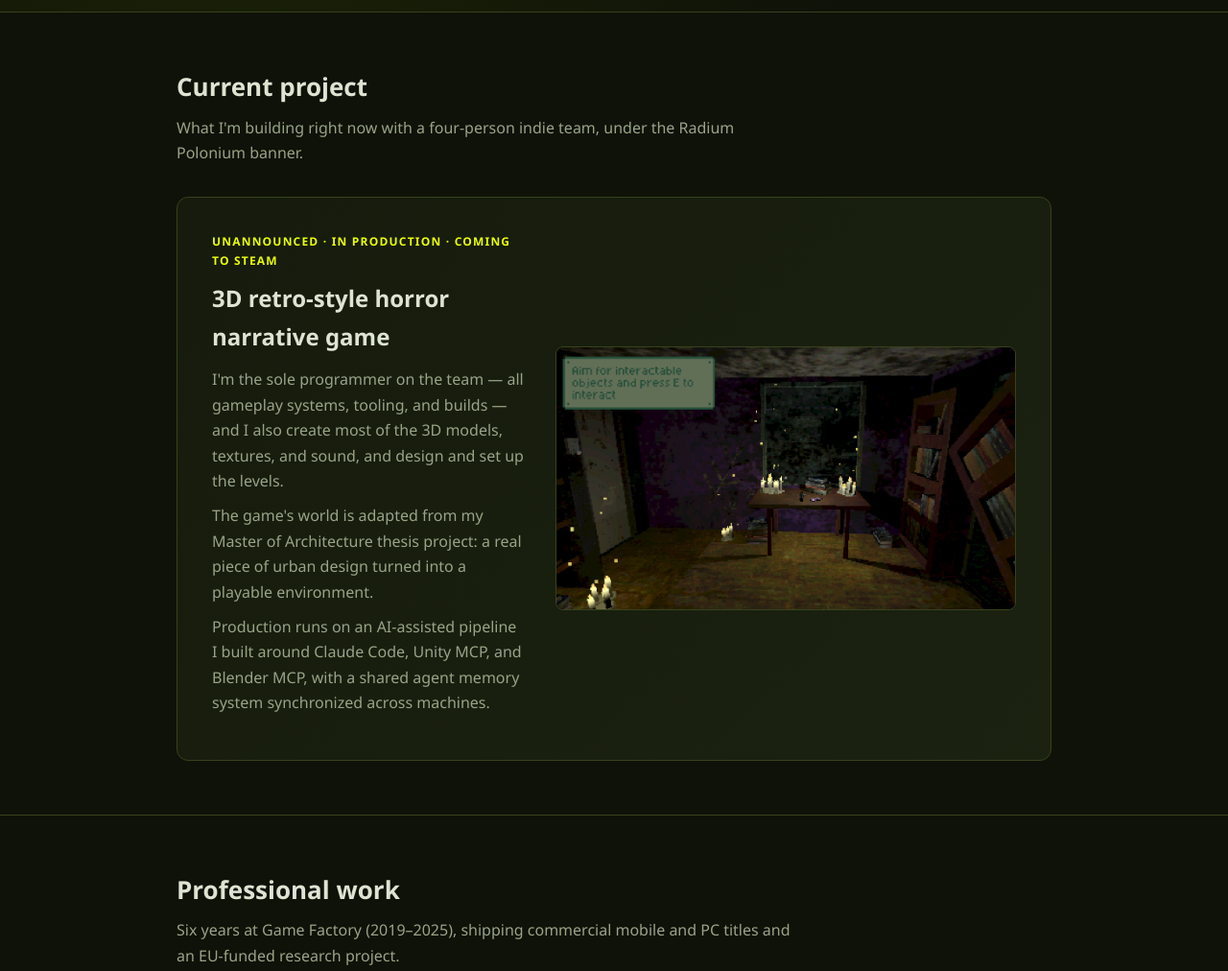
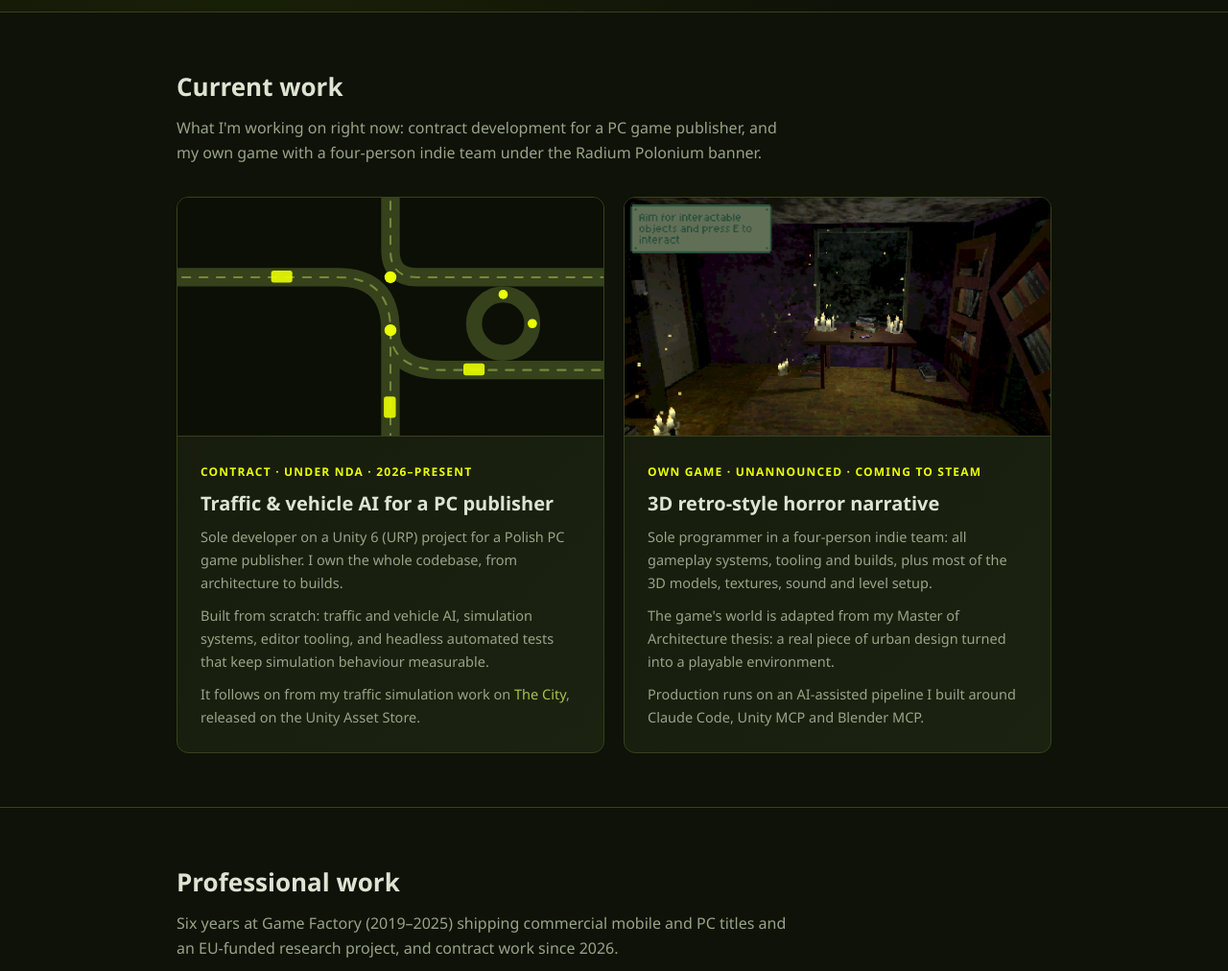
Before and after one commit to RadiumPolonium/radiumpolonium.github.io, a plain HTML site: page portfolio/index.html in a window 1280 px wide. Shown: the part 500-1512 px from the top of the page at 96% size. Drawn offline with Linux system fonts and the light colour scheme.

Commit message:
portfolio: add current contract (Current work + Professional work), promote The City with Asset Store link, simulation-first hero/meta, Simulation & AI skills card
Co-Authored-By: Claude Opus 5.5 <noreply@anthropic.com>

```diff
--- a/portfolio/index.html
+++ b/portfolio/index.html
@@ -4,7 +4,7 @@
 <meta charset="UTF-8">
 <meta name="viewport" content="width=device-width, initial-scale=1.0">
 <title>Radosław Polasik — Game Developer</title>
-<meta name="description" content="Game developer with 6 years of professional experience. Unity/C#, Unreal/C++, GameMaker. Available for remote contract / B2B work.">
+<meta name="description" content="Unity developer specialising in simulation and traffic AI, with 6+ years shipping commercial games. Available for remote contract / B2B work.">
 <link rel="icon" type="image/png" href="/img/logo.png">
 <style>
   :root{
@@ -40,6 +40,13 @@
   /* current project */
   .feature{background:linear-gradient(135deg,var(--bg2),var(--card));border:1px solid var(--line);border-radius:12px;padding:36px;display:grid;grid-template-columns:1fr 480px;gap:32px;align-items:center}
   .feature .ph{height:200px}
+  .now{display:grid;grid-template-columns:1fr 1fr;gap:20px}
+  .now-card{background:linear-gradient(135deg,var(--bg2),var(--card));border:1px solid var(--line);border-radius:12px;overflow:hidden;display:flex;flex-direction:column}
+  .now-card .media{display:block;width:100%;height:auto;aspect-ratio:16/9;object-fit:cover;background:#0c0f06;border-bottom:1px solid var(--line)}
+  .now-card .body{padding:22px 24px 24px;flex:1}
+  .now-card h3{font-size:20px;line-height:1.3;margin-bottom:10px}
+  .now-card p{font-size:14.5px;color:var(--muted);margin-bottom:10px}
+  .now-card p:last-child{margin-bottom:0}
   .feature .teaser{width:100%;height:auto;display:block;border-radius:8px;border:1px solid var(--line)}
   .badge{display:inline-block;font-size:12px;font-weight:700;letter-spacing:.1em;text-transform:uppercase;color:var(--accent);margin-bottom:10px}
   .feature h3{font-size:24px;margin-bottom:12px}
@@ -68,6 +75,7 @@
   @media(max-width:760px){
     h1{font-size:32px}
     .feature{grid-template-columns:1fr}
+    .now{grid-template-columns:1fr}
     nav .wrap{height:auto;flex-wrap:wrap;row-gap:2px;padding:8px 24px}
     nav .logo{font-size:15px;gap:10px}
     nav .logo img{width:36px;height:36px}
@@ -80,7 +88,7 @@
 <nav><div class="wrap">
   <span class="logo"><img src="/img/logo.png" alt="Radium Polonium logo">RADOSŁAW POLASIK</span>
   <span class="links">
-    <a href="#current">Current project</a>
+    <a href="#current">Current work</a>
     <a href="#work">Professional work</a>
     <a href="#personal">Personal games</a>
     <a href="#contact">Contact</a>
@@ -88,9 +96,9 @@
 </div></nav>
 
 <header><div class="wrap">
-  <h1>Game developer who ships —<br>from prototype to store.</h1>
-  <p class="tagline">Unity / C# &nbsp;·&nbsp; Unreal Engine / C++ &nbsp;·&nbsp; GameMaker<br>
-  6 years of professional experience &nbsp;·&nbsp; Master of Architecture &nbsp;·&nbsp; Szczecin, Poland</p>
+  <h1>Unity developer for simulation —<br>and games that ship.</h1>
+  <p class="tagline">Traffic &amp; vehicle AI &nbsp;·&nbsp; Unity / C# &nbsp;·&nbsp; ECS/DOTS &nbsp;·&nbsp; Unreal Engine / C++<br>
+  6+ years of professional experience &nbsp;·&nbsp; Master of Architecture &nbsp;·&nbsp; Szczecin, Poland</p>
   <span class="avail">Available for remote contract / B2B work</span>
   <p class="hero-links">
     <a href="mailto:radiumpoloniumgames@gmail.com">Email</a>
@@ -102,24 +110,61 @@
 </div></header>
 
 <section id="current"><div class="wrap">
-  <h2>Current project</h2>
-  <p class="sub">What I'm building right now with a four-person indie team, under the Radium Polonium banner.</p>
-  <div class="feature">
-    <div>
-      <span class="badge">Unannounced · In production · Coming to Steam</span>
-      <h3>3D retro-style horror narrative game</h3>
-      <p>I'm the sole programmer on the team — all gameplay systems, tooling, and builds — and I also create most of the 3D models, textures, and sound, and design and set up the levels.</p>
-      <p>The game's world is adapted from my Master of Architecture thesis project: a real piece of urban design turned into a playable environment.</p>
-      <p>Production runs on an AI-assisted pipeline I built around Claude Code, Unity MCP, and Blender MCP, with a shared agent memory system synchronized across machines.</p>
-    </div>
-    <a href="/img/cloverfield-teaser.png" target="_blank" rel="noopener"><img class="teaser" src="/img/cloverfield-teaser.png" alt="In-game teaser: a candle-lit room in the game's PSX retro style"></a>
+  <h2>Current work</h2>
+  <p class="sub">What I'm working on right now: contract development for a PC game publisher, and my own game with a four-person indie team under the Radium Polonium banner.</p>
+  <div class="now">
+    <article class="now-card">
+      <!-- Abstract decoration only: no visuals from the contract project (NDA). -->
+      <svg class="media" viewBox="0 0 320 180" role="img" aria-label="Abstract road network diagram">
+        <g fill="none" stroke-linecap="round">
+          <path d="M-10 60 H120 Q160 60 160 100 V200" stroke="var(--line)" stroke-width="14"/>
+          <path d="M160 -10 V40 Q160 60 180 60 H330" stroke="var(--line)" stroke-width="14"/>
+          <path d="M160 100 Q160 130 200 130 H330" stroke="var(--line)" stroke-width="14"/>
+          <circle cx="245" cy="95" r="22" stroke="var(--line)" stroke-width="12"/>
+          <path d="M-10 60 H120 Q160 60 160 100 V200" stroke="var(--accent2)" stroke-width="1.5" stroke-dasharray="6 7" opacity=".55"/>
+          <path d="M160 -10 V40 Q160 60 180 60 H330" stroke="var(--accent2)" stroke-width="1.5" stroke-dasharray="6 7" opacity=".55"/>
+          <path d="M160 100 Q160 130 200 130 H330" stroke="var(--accent2)" stroke-width="1.5" stroke-dasharray="6 7" opacity=".55"/>
+        </g>
+        <g fill="var(--accent)">
+          <circle cx="160" cy="60" r="4.5"/><circle cx="160" cy="100" r="4.5"/><circle cx="245" cy="73" r="3.5"/><circle cx="267" cy="95" r="3.5"/>
+          <rect x="70" y="55" width="16" height="9" rx="2" opacity=".9"/><rect x="215" y="125" width="16" height="9" rx="2" opacity=".9"/><rect x="155" y="150" width="9" height="16" rx="2" opacity=".9"/>
+        </g>
+      </svg>
+      <div class="body">
+        <span class="badge">Contract · Under NDA · 2026–present</span>
+        <h3>Traffic &amp; vehicle AI for a PC publisher</h3>
+        <p>Sole developer on a Unity 6 (URP) project for a Polish PC game publisher. I own the whole codebase, from architecture to builds.</p>
+        <p>Built from scratch: traffic and vehicle AI, simulation systems, editor tooling, and headless automated tests that keep simulation behaviour measurable.</p>
+        <p>It follows on from my traffic simulation work on <a href="#work">The City</a>, released on the Unity Asset Store.</p>
+      </div>
+    </article>
+    <article class="now-card">
+      <a href="/img/cloverfield-teaser.png" target="_blank" rel="noopener"><img class="media" src="/img/cloverfield-teaser.png" alt="In-game teaser: a candle-lit room in the game's PSX retro style"></a>
+      <div class="body">
+        <span class="badge">Own game · Unannounced · Coming to Steam</span>
+        <h3>3D retro-style horror narrative</h3>
+        <p>Sole programmer in a four-person indie team: all gameplay systems, tooling and builds, plus most of the 3D models, textures, sound and level setup.</p>
+        <p>The game's world is adapted from my Master of Architecture thesis: a real piece of urban design turned into a playable environment.</p>
+        <p>Production runs on an AI-assisted pipeline I built around Claude Code, Unity MCP and Blender MCP.</p>
+      </div>
+    </article>
   </div>
 </div></section>
 
 <section id="work"><div class="wrap">
   <h2>Professional work</h2>
-  <p class="sub">Six years at Game Factory (2019–2025), shipping commercial mobile and PC titles and an EU-funded research project.</p>
+  <p class="sub">Six years at Game Factory (2019–2025) shipping commercial mobile and PC titles and an EU-funded research project, and contract work since 2026.</p>
   <div class="grid">
+    <!-- Current contract. Public facts only (NDA): contract Unity development for a game publisher, sole developer; vehicle/traffic AI, simulation systems, editor tooling, automated testing. No client name, no project name, no visuals. -->
+    <div class="card"><div class="body">
+      <h3>Traffic &amp; vehicle AI for a PC publisher</h3><div class="meta">Unity 6 · URP · Contract, under NDA · 2026–present</div>
+      <p>Sole developer on a Unity 6 project for a Polish PC game publisher. Building traffic and vehicle AI, simulation systems, editor tooling and automated tests from scratch.</p>
+    </div></div>
+    <div class="card"><img class="shot" src="/img/the-city.jpg" alt="The City — simulated traffic at a city intersection with cars, trucks and traffic lights"><div class="body">
+      <h3>The City: traffic &amp; pedestrians ECS system</h3><div class="meta">Unity ECS · EU-funded research · Unity Asset Store · 2021–2023</div>
+      <p>Simulation of vehicle and pedestrian behaviour in urban and rural areas for games and simulators. I designed and implemented the behaviour algorithms in experimental Unity ECS.
+        <a class="play" href="https://assetstore.unity.com/packages/templates/systems/the-city-traffic-and-pedestrians-ecs-system-246714" target="_blank" rel="noopener">View on the Unity Asset Store →</a></p>
+    </div></div>
     <div class="card"><div class="body">
       <h3>Live 4X strategy title</h3><div class="meta">Unity ECS · Co-development · Live game · 2025</div>
       <p>Contract work for a major European strategy-games group: ported a live 4X title with a large active player base to the client's proprietary Unity ECS framework — debugging and stabilisation.</p>
@@ -135,10 +180,6 @@
     <div class="card"><div class="body">
       <h3>Mobile 4X prototype</h3><div class="meta">Unity · Mobile 4X · Prototype · 2022–2023</div>
       <p>Prototype of a mobile 4X strategy game — prototyped core mechanics and optimised frontend–backend communication.</p>
-    </div></div>
-    <div class="card"><img class="shot" src="/img/the-city.jpg" alt="The City — simulated traffic at a city intersection with cars, trucks and traffic lights"><div class="body">
-      <h3>The City: traffic &amp; pedestrians ECS system</h3><div class="meta">Unity ECS · EU-funded research · Unity Asset Store · 2021–2023</div>
-      <p>Simulation of vehicle and pedestrian behaviour in urban and rural areas for games and simulators. I designed and implemented the behaviour algorithms in experimental Unity ECS.</p>
     </div></div>
     <div class="card"><img class="shot" src="/img/psych.jpg" alt="Psych! — deck selection and answer-picking screens"><div class="body">
       <h3>Psych! Outwit Your Friends</h3><div class="meta">Unity · Mobile · Live ops · 2020–2021</div>
@@ -195,8 +236,10 @@
   <h2>How I work</h2>
   <p class="sub">A generalist profile built for small teams and contract work.</p>
   <div class="cols">
+    <div class="skill"><h3>SIMULATION &amp; AI</h3>
+      <p>Traffic and vehicle AI, pedestrian and crowd simulation, large agent counts in Unity ECS/DOTS. Editor tooling and headless automated tests (NUnit) that keep simulation behaviour measurable and regression-free.</p></div>
     <div class="skill"><h3>ENGINEERING</h3>
-      <p>Unity (incl. experimental ECS/DOTS), C#; Unreal Engine 5, C++ &amp; Blueprints; GameMaker. Mechanics prototyping, physics and movement controllers, shaders, pathfinding and collision avoidance, MVVM, design patterns.</p></div>
+      <p>Unity 6 / URP (incl. ECS/DOTS), C#; Unreal Engine 5, C++ &amp; Blueprints; GameMaker. Mechanics prototyping, physics and movement controllers, shaders, pathfinding and collision avoidance, MVVM, design patterns.</p></div>
     <div class="skill"><h3>AI-ASSISTED PIPELINE</h3>
       <p>Daily production use of Claude and Claude Code with Unity MCP and Blender MCP. Built a cross-machine shared memory system for project agents — a small team working at a bigger team's pace.</p></div>
     <div class="skill"><h3>SPATIAL DESIGN</h3>
@@ -209,7 +252,8 @@
 <section id="about"><div class="wrap about">
   <h2>About</h2>
   <p style="margin-top:20px">I spent six years at Game Factory shipping commercial mobile and PC titles — from live ops on games with active player bases, through platform ports, to an EU-funded traffic simulation research project released on the Unity Asset Store.</p>
-  <p>In 2025 I left to build a commercial title full-time with a four-person indie team, under my Radium Polonium banner. I own all of the programming and much of the art, audio, and level design.</p>
+  <p>In 2025 I left to build a commercial title with a four-person indie team under my Radium Polonium banner, where I own all of the programming and much of the art, audio, and level design.</p>
+  <p>Since August 2026 I've also been working as a contract Unity developer for a Polish PC game publisher, building traffic and vehicle AI and simulation systems — the same field as The City.</p>
   <p>Before games, I earned a Master of Architecture — and I still use it: the world of our current game is my thesis project, rebuilt as a playable environment.</p>
 </div></section>
 
@@ -223,8 +267,7 @@
     <a href="https://radium-polonium.itch.io/">itch.io</a>
   </p>
   <p class="small">© 2026 Radosław Polasik · Szczecin, Poland</p>
-  <!-- TODO: link text for the Radium Polonium brand page (site root). Short, a few words. -->
-  <p class="small" style="margin-top:10px"><a href="/">[TODO: link text]</a></p>
+  <p class="small" style="margin-top:10px"><a href="/">Radium Polonium games →</a></p>
 </div></footer>
 
 </body>
```
